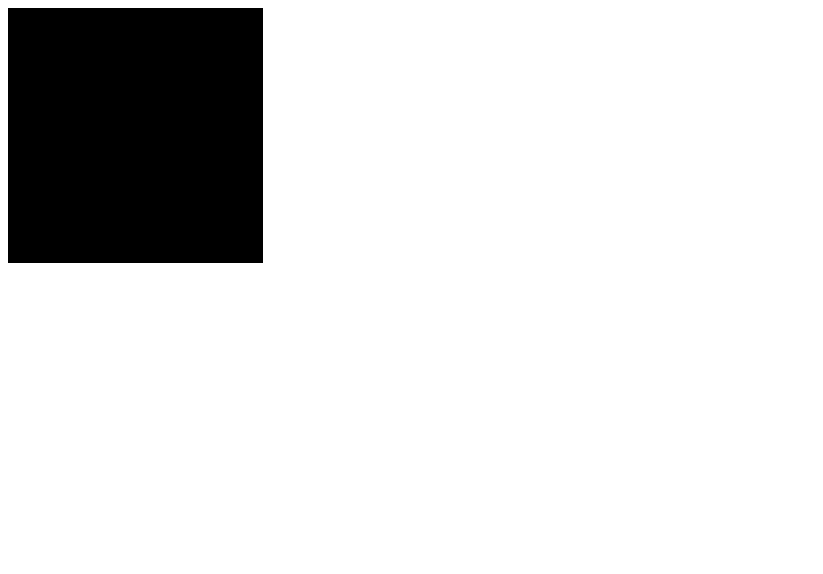
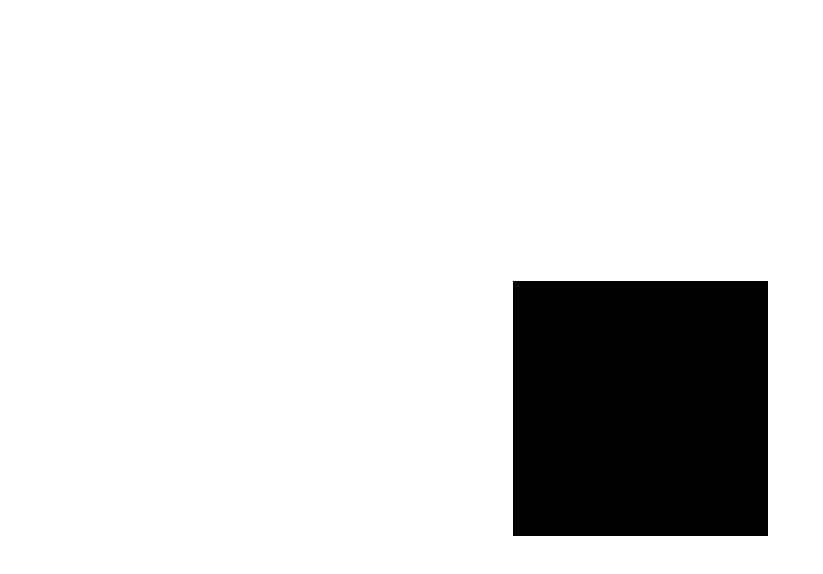
Before and after one commit to raggiodev/ReactJS-Sesion12-OpenBootcamp, a React (Vite) app: page / in a window 1280 px wide. Shown: the top 574 px of the page, without its empty margins (0-823 px from the left). Built offline with nearby package versions, Linux system fonts and the light colour scheme; the HTML template or start-up script is replaced by a standard one.

Commit message:
Add styles

```diff
--- a/src/App.css
+++ b/src/App.css
@@ -0,0 +1,6 @@
+.container {
+    display: flex;
+    justify-content: center;
+    align-items: center;
+    height: 100vh;
+}
--- a/src/App.jsx
+++ b/src/App.jsx
@@ -1,4 +1,5 @@
 import { useState } from 'react';
+import './App.css';
 
 const App = () => {
     const [color, setColor] = useState('black');
@@ -42,7 +43,8 @@ const App = () => {
     };
 
     return (
-        <div
+        <div className="container">
+            <div className="container"
                 style={{
                     width: '255px',
                     height: '255px',
@@ -52,6 +54,7 @@ const App = () => {
                 onMouseLeave={handleMouseLeave}
                 onDoubleClick={handleDoubleClick}
             />
+        </div>
     );
 };
 
```
Lines whose indentation alone changed are shown as unchanged.
